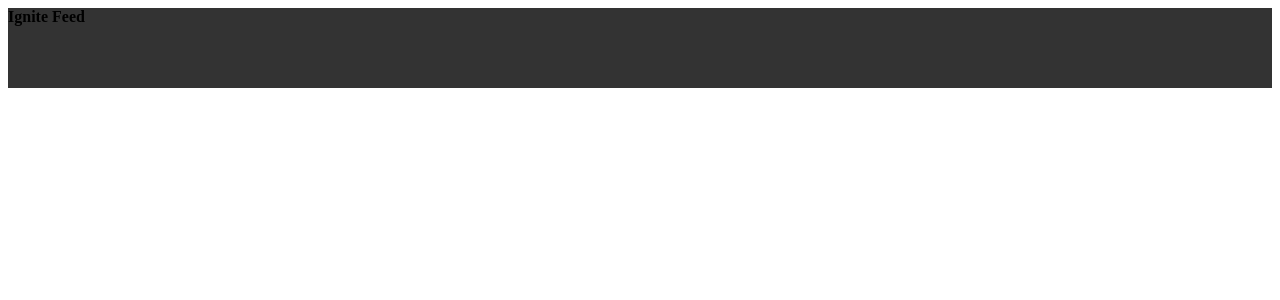
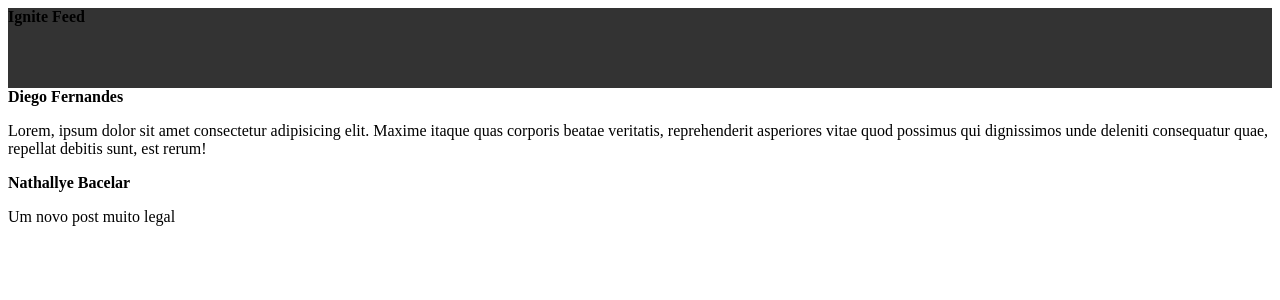
Before and after one commit to nathallye/ignite-feed, a React (Vite) app: page / in a window 1280 px wide. Shown: the top 300 px of the page. Built offline with nearby package versions, Linux system fonts and the light colour scheme.

Commit message:
Criação do componente Post

```diff
--- a/src/App.jsx
+++ b/src/App.jsx
@@ -1,10 +1,20 @@
 import Header from "./components/Header";
+import Post from "./components/Post";
 
 export default function App() {
 
   return (
     <div>
       <Header />
+
+      <Post
+        author="Diego Fernandes"
+        content="Lorem, ipsum dolor sit amet consectetur adipisicing elit. Maxime itaque quas corporis beatae veritatis, reprehenderit asperiores vitae quod possimus qui dignissimos unde deleniti consequatur quae, repellat debitis sunt, est rerum!"
+      />
+      <Post
+        author="Nathallye Bacelar"
+        content="Um novo post muito legal"
+      />
     </div>
   )
 }
--- /dev/null
+++ b/src/components/Post/Post.jsx
@@ -0,0 +1,8 @@
+export function Post(props) {
+  return (
+    <div>
+      <strong>{props.author}</strong>
+      <p>{props.content}</p>
+    </div>
+  )
+}
--- /dev/null
+++ b/src/components/Post/index.jsx
@@ -0,0 +1,3 @@
+import { Post } from "./Post";
+
+export default Post;
```
